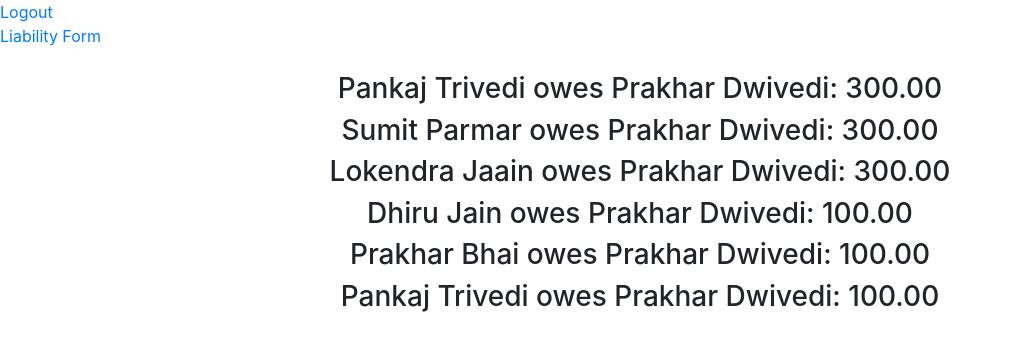
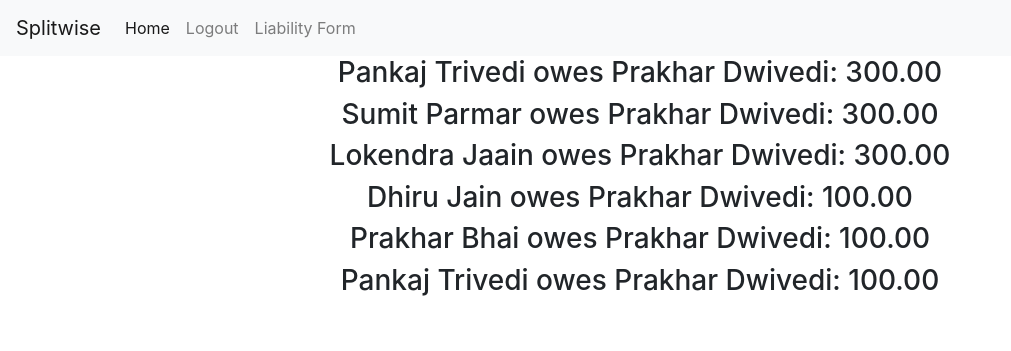
Before and after one commit to PrakharDwii25061996/teachmint_project, a Django app: page / in a window 1280 px wide. Shown: the top 351 px of the page, without its empty margins (0-1011 px from the left). Run offline with Django 4.2, Linux system fonts and the light colour scheme; a user stored in the database is signed in; data comes from the database, SQL or seed files in the repository; both versions use the stored data as it was after the commit.

Commit message:
Added some css

```diff
--- a/core/models.py
+++ b/core/models.py
@@ -56,7 +56,9 @@ class OweOver(models.Model):
     user_owes = models.ForeignKey(
         CustomUser, on_delete=models.CASCADE, related_name='owe'
     )
-    percent_value = models.DecimalField(decimal_places=2, max_digits=8, null=True)
+    percent_value = models.DecimalField(
+        decimal_places=2, max_digits=8, null=True
+    )
     amount = models.DecimalField(
         decimal_places=2, max_digits=8, null=True, default=0
     )
--- a/core/templates/core/base.html
+++ b/core/templates/core/base.html
@@ -1,3 +1,4 @@
+{% load static %}
 <!doctype html>
 <html lang="en">
   <head>
@@ -8,6 +9,7 @@
     <!-- Bootstrap CSS -->
     <link rel="stylesheet" href="https://cdn.jsdelivr.net/npm/bootstrap@4.1.3/dist/css/bootstrap.min.css" integrity="sha384-MCw98/SFnGE8fJT3GXwEOngsV7Zt27NXFoaoApmYm81iuXoPkFOJwJ8ERdknLPMO" crossorigin="anonymous">
 
+    <link rel="stylesheet" href="{% static 'base.css' %}">
     <title>SplitWise Project</title>
   </head>
   <body>
--- a/core/templates/core/index.html
+++ b/core/templates/core/index.html
@@ -1,12 +1,9 @@
 {% extends 'core/base.html' %}
-
 
 {% block body-content %}
 <div>
-
+	{% include 'core/partials/header.html' %}
 	{% if request.user.is_authenticated %}
-		<a href="{% url 'user_logout' %}">Logout</a><br >
-		<a href="{% url 'liability_form' %}">Liability Form</a> <br><br>
 		<center>
 			{% if request.user.liability %}
 				{% for owes in request.user.liability.owe_over.all %}
@@ -14,9 +11,6 @@
 				{% endfor %}
 			{% endif %}
 		</center>
-	{% else %}
-		<a href="{% url 'registration' %}">Registration</a>
-		<a href="{% url 'user_login' %}">Login</a>
 	{% endif %}
 </div>
 {% endblock body-content %}
--- a/core/templates/core/liability_form.html
+++ b/core/templates/core/liability_form.html
@@ -3,6 +3,7 @@
 
 {% block body-content %}
 <div>
+	{% include 'core/partials/header.html' %}
 	<center>
 		<form method="POST" style="margin-left:17%; margin-right:20%; margin-top: 150px;
 		 background-color: white;">
--- a/core/templates/core/owe_form.html
+++ b/core/templates/core/owe_form.html
@@ -2,6 +2,7 @@
 
 {% block body-content %}
 <div>
+	{% include 'core/partials/header.html' %}
 	<center>
 		<a href="{% url 'index' %}">Go to Dashboard</a>
 		<form method="POST" style="margin-left:17%; margin-right:20%; margin-top: 150px;
--- /dev/null
+++ b/core/templates/core/partials/header.html
@@ -0,0 +1,21 @@
+
+<nav class="navbar navbar-expand-lg navbar-light bg-light">
+  <a class="navbar-brand" href="#">Splitwise</a>
+  <button class="navbar-toggler" type="button" data-toggle="collapse" data-target="#navbarNavAltMarkup" aria-controls="navbarNavAltMarkup" aria-expanded="false" aria-label="Toggle navigation">
+    <span class="navbar-toggler-icon"></span>
+  </button>
+  <div class="collapse navbar-collapse" id="navbarNavAltMarkup">
+    <div class="navbar-nav">
+      <a class="nav-item nav-link active" href="{% url 'index' %}">
+      	Home
+  	  </a>
+  	  {% if request.user.is_authenticated %}
+  	  <a class="nav-item nav-link" href="{% url 'user_login' %}">Logout</a>
+  	  <a class="nav-item nav-link" href="{% url 'liability_form' %}">Liability Form</a>
+  	  {% else %}
+      <a class="nav-item nav-link" href="{% url 'registration' %}">Registration</a>
+      <a class="nav-item nav-link" href="{% url 'user_login' %}">Login</a>
+      {% endif %}
+    </div>
+  </div>
+</nav>
```
Also changed, not shown: liability_pro/settings.py (+8 -1 lines), README.md (added), db.sqlite3, static/style.css (added).
